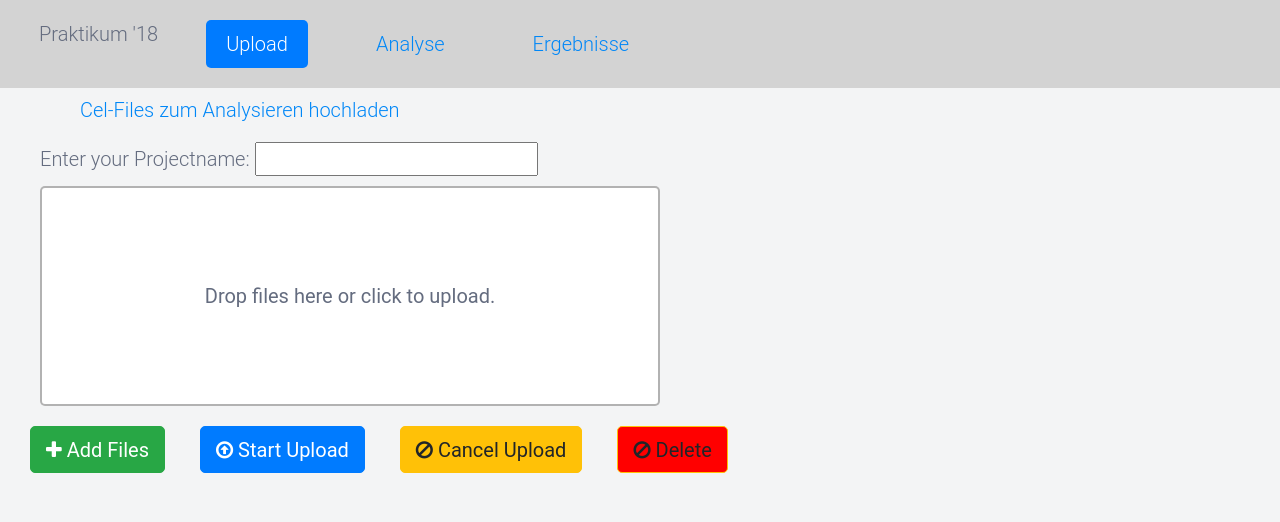
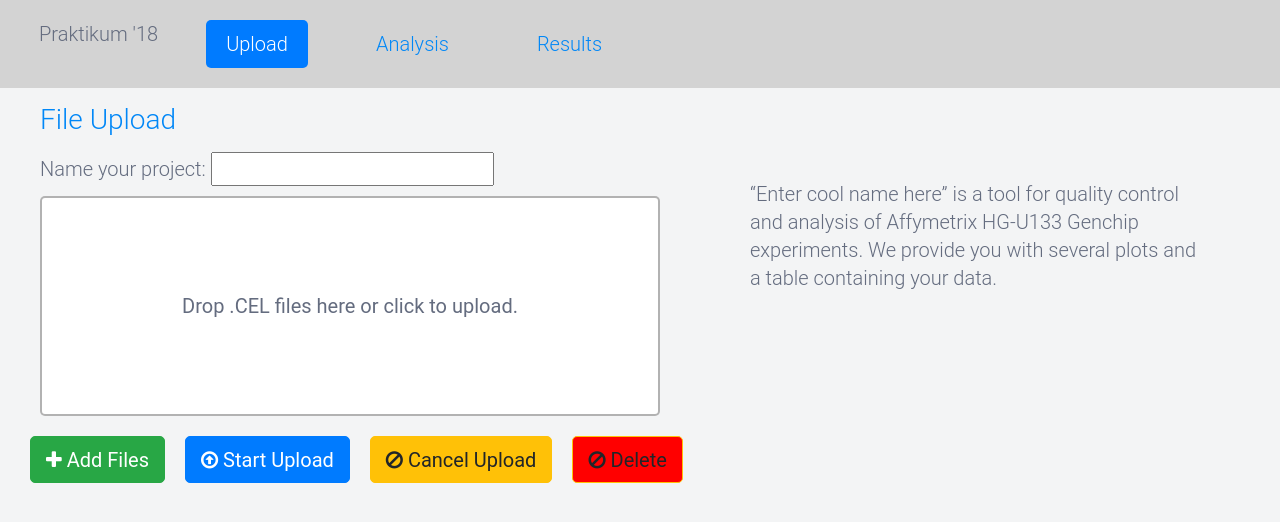
Before and after one commit to Laviarty/praktikum, a PHP site: page / in a window 1280 px wide. Shown: the top 522 px of the page. Run offline with PHP 8.4, Linux system fonts and the light colour scheme; tables that the repository leaves empty or names only in its code hold one stand-in row (values such as "Sample post").

Commit message:
datenbank hinzugeügt, kleine änderungen bei erscheinungsbild und sprache

```diff
--- a/Source/css/dropzone.css
+++ b/Source/css/dropzone.css
@@ -233,7 +233,7 @@ label {
     text-align: right;
     clear: both;
     float:left;
-    margin-right: 15px;
+    /*margin-right: 5px;*/
 }
 /* --------------------------------------------------------------------*/
 
@@ -244,17 +244,17 @@ html, body { height: 100%; font-family: Roboto, "Open Sans", sans-serif; font-si
 @media (max-width: 600px) { html, body { font-size: 18px; } }
 @media (max-width: 400px) { html, body { font-size: 16px; } }
 
-h1, h2, h3, table th, table th .header { font-size: 1.8rem; color: #0087F7; -webkit-font-smoothing: antialiased; line-height: 2.2rem; }
+h1, h2, h3 { font-size: 1.8rem; color: #0087F7; -webkit-font-smoothing: antialiased; line-height: 2.2rem; }
 
-h1, h2 { margin-top: 2.8rem; margin-bottom: 1.4rem; }
+h1, /*h2*/ { margin-top: 2.8rem; margin-bottom: 1.4rem; }
 
-h2 { font-size: 1.4rem; margin-left: 1rem;}
+h2 { font-size: 1.4rem; margin-top: 10px; margin-bottom:10px;}
 
 h3 { font-size: 1rem; margin-left: 2rem; margin-bottom: 0.5rem; float: center;}
 
 h1.anchor, h2.anchor { margin: 0; padding: 0; height: 0; overflow: hidden; visibility: hidden; }
 
-table th { font-size: 1.4rem; color: #646C7F; }
+/*table th { font-size: 1.4rem; color: #646C7F; }*/
 
 ul, ol { list-style-position: inside; }
 
@@ -820,3 +820,25 @@ footer .logo { margin: 2.8rem 0; width: 270px; }
     border-right: 6px solid transparent;
     border-bottom: 6px solid #be2626;
 }
+table, th,td {
+    font-size: 12px;
+    border: 1px solid black;
+    padding: 8px;
+}
+th{
+    background-color: #d3d3d3;
+}
+tr{
+    max-width:100%;
+    white-space:nowrap;
+}
+
+#namelabel{
+    width: 450px;
+    display:inline-block;
+}
+#uptxt{
+    float:right;
+    margin-right: 4rem;
+    width:450px;
+}
--- a/Source/index.php
+++ b/Source/index.php
@@ -25,23 +25,26 @@
 
   <li id="websiteName">Praktikum '18</li>
   <li class="nav-item"><a class="nav-link active" data-toggle="pill" href="#home" role="tab">Upload</a></li>
-  <li class="nav-item"><a class="nav-link" data-toggle="pill" href="#menu1" role="tab">Analyse</a></li>
-  <li class="nav-item"><a class="nav-link" data-toggle="pill" href="#menu2" role="tab">Ergebnisse</a></li>
+  <li class="nav-item"><a class="nav-link" data-toggle="pill" href="#menu1" role="tab">Analysis</a></li>
+  <li class="nav-item"><a class="nav-link" data-toggle="pill" href="#menu2" role="tab">Results</a></li>
 </ul>
 
 <div class="tab-content">
   <div id="home" class="tab-pane active" style="padding-left: 2rem;" role="tabpanel">
-    <h3>Cel-Files zum Analysieren hochladen</h3>
+    <h2>File Upload</h2>
+    <div id="uptxt">
+        <p>“Enter cool name here” is a tool for quality control and analysis of Affymetrix HG-U133 Genchip experiments. We provide you with several plots and a table containing your data.</p>
+    </div>
     <div>
         <!--++++++++++++START OF UPLOAD+++++++++++++++++++-->
         <section>
             <form id="projectform">
-                                Enter your Projectname:
+                Name your project:
                 <input type="text" id="projectname">
             </form>
             <div id="dropzone">
                 <form action="./Scripts/uploadDropzone.php" class="dropzone dz-clickable" name="updrop" id="updrop" enctype="multipart/form-data">
-                                    <div class="dz-message">Drop files here or click to upload.</div>
+                    <div class="dz-message">Drop .CEL files here or click to upload.</div>
                 </form>
             </div>
         </section>
@@ -60,7 +63,6 @@
                         <i class="fa fa-plus"></i>
                         <span>Add Files</span>
                         <input type="file" name="files[]" id="files[]" onchange="filelist()" multiple hidden>
-
                     </label>
 
                     <label class="btn btn-primary start" >
@@ -91,18 +93,8 @@
             </form>
             </div>
 
-                            <!-- ++++++++++++++++++PROGRESS BAR (NOT IMPLEMENTED!) +++++++++++++-->
-                            <!--
-                            <div id="progress" class="row">
 
-                                <span class="fileupload-process">
-                                <div id="total-progress" class="progress progress-striped active" role="progressbar" aria-valuemin="0" aria-valuemax="100"   aria-valuenow="0">
-                                <div class="progress-bar progress-bar-success" style="width:0%;" data-dz-uploadprogress></div>
-                                </div>
-                                </span>
-                            </div>-->
-                        </div>
-
+        <!--</div>
             <table>
                 <tbody>
                     <script>
@@ -123,7 +115,7 @@
                     </script>
 
                 </tbody>
-                        </table>
+            </table>-->
                         <!-- ++++++++++++++++++++++UPLOAD PHP ++++++++++++++++++++++++++++++++-->
 
                         <?php
@@ -141,6 +133,7 @@
                                 }
                             }
                         ?>
+                    </div>
   </div>
     </div>
   <div id="menu1" class="tab-pane fade" role="tabpanel">
@@ -164,7 +157,7 @@
                                 document.getElementById("info").innerHTML = "Select if the file contains diseased or control data:";
 
                                 var buffer= "";
-                                var template1='<section><label>';
+                                var template1='<section><label id="namelabel">';
                                 var template2 = '</label><select name="select"><option value=1></option><option value=2>Desease</option><option value=3>Control</option></select></section>'
                                 for(i=2; i < namesCount; i++){
                                     buffer = buffer.concat(template1,names[i],template2);
@@ -246,6 +239,48 @@
 	</div>
         <script src="Scripts/modalImages.js"></script>
     </div>
+    <div id="datatable">
+        <?php
+            $dbServer = "127.0.0.1";
+            $dbUser = "fabian";
+            $dbPassword = "1234";
+            $dbName = "praktikum";
+
+            $con =mysqli_connect($dbServer, $dbUser, $dbPassword, $dbName);
+
+            $result = mysqli_query($con, "SELECT * FROM exprtable;");
+            $colnames = mysqli_query($con, "SELECT column_name FROM information_schema.columns WHERE  table_name = 'exprtable' AND table_schema = 'praktikum';");
+            while($row=mysqli_fetch_assoc($colnames)){
+                $names[]=$row['column_name'];
+            }
+            $namesCount=count($names);
+            $n =0;
+
+            $resultcheck = mysqli_num_rows($result);
+            if($resultcheck > 0){
+                echo "<table><tr>";
+                for($i=2; $i < $namesCount;$i++){
+
+                    if(strlen($names[$i]) > 15){
+                        echo "<th>".substr($names[$i],0,15)."...</th>";
+                    }
+                    else{
+                    echo "<th>".$names[$i]."</th>";
+                    }
+                }
+                echo "<tr>";
+                while($row=mysqli_fetch_assoc($result) and $n < 200){
+                    echo "<tr>";
+                    for($i=2; $i < $namesCount ;$i++){
+                        echo "<td>".$row[$names[$i]]."</td>";
+                    }
+                    echo "</tr>";
+                    $n = $n+1;
+                }
+                echo "</table>";
+            }
+        ?>
+    </div>
                 </div>
 			</div>
 
```
Lines whose indentation alone changed are shown as unchanged.
